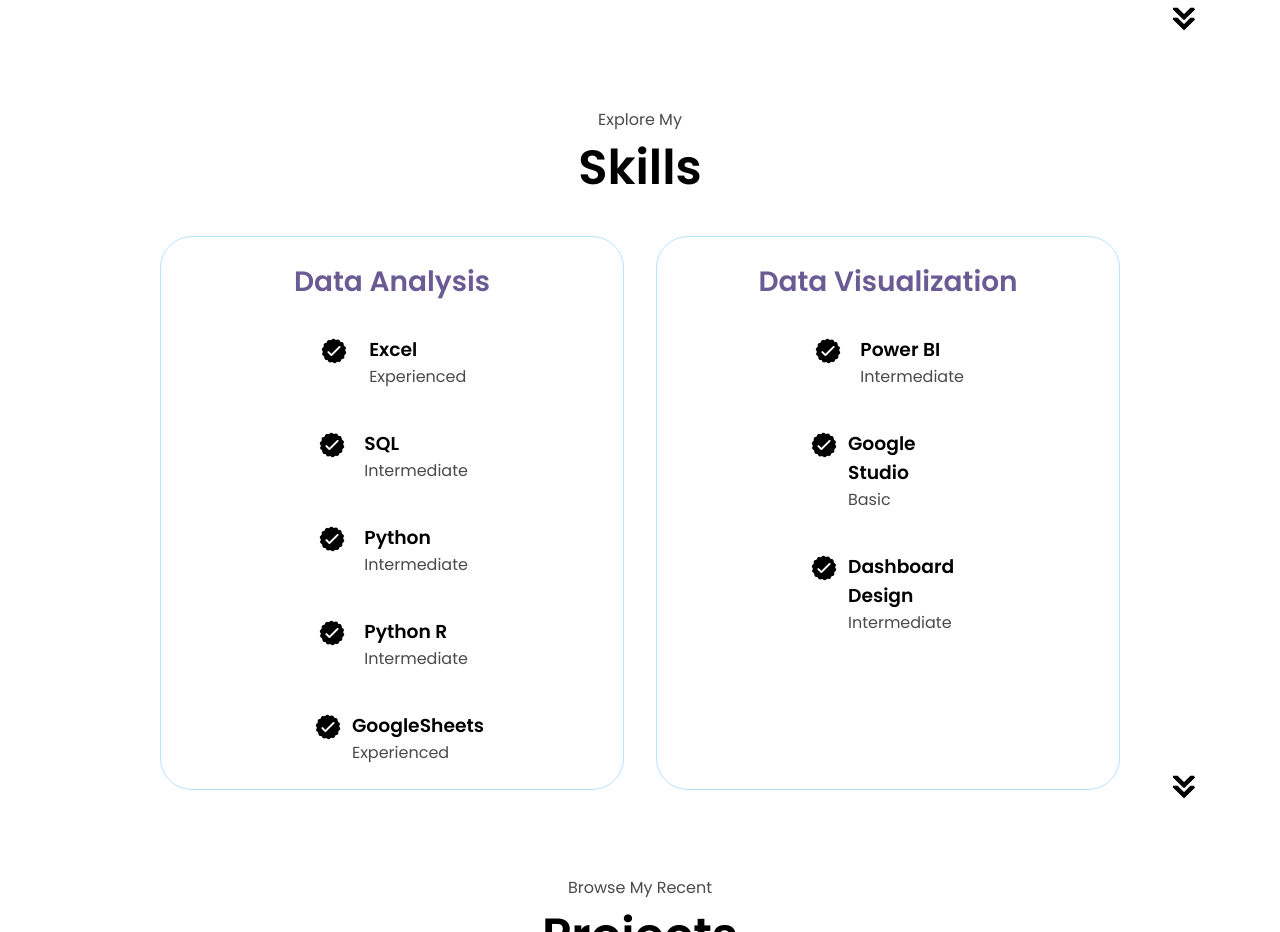
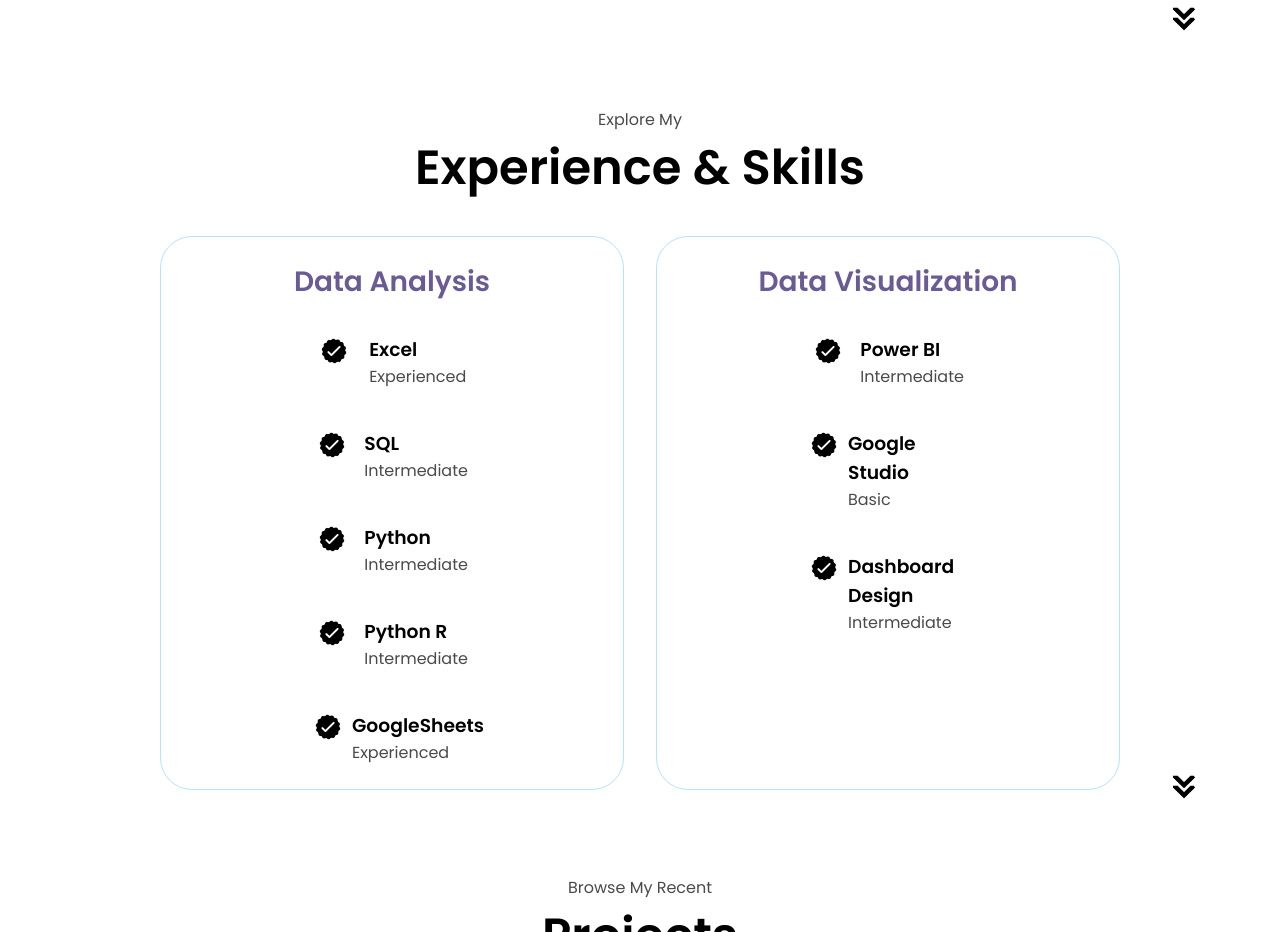
Before and after one commit to molktt/portofolio-nisa, a plain HTML site: page index.html in a window 1280 px wide. Shown: the part 1589-2521 px from the top of the page. Drawn offline with Linux system fonts and the light colour scheme.

Commit message:
Update title from 'Skills' to 'Experience & Skills'

```diff
--- a/index.html
+++ b/index.html
@@ -119,7 +119,7 @@
     </section>
     <section id="experience">
       <p class="section__text__p1">Explore My</p>
-      <h1 class="title">Skills</h1>
+      <h1 class="title">Experience & Skills</h1>
       <div class="experience-details-container">
         <div class="about-containers">
           <div class="details-container">
```
